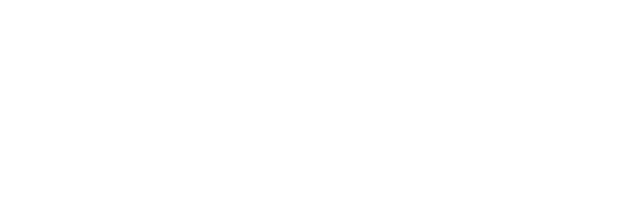
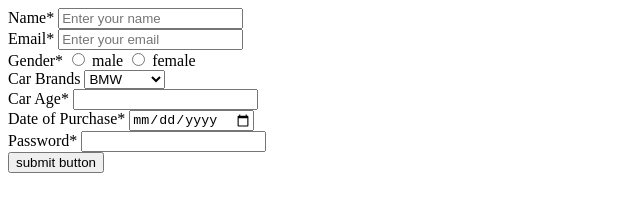
Before and after one commit to acciojob/car-insurance-form-bharathgoud77, a website: page main.html in a window 1280 px wide. Shown: the whole page, without its empty margins (0-640 px from the left). Drawn offline with Linux system fonts and the light colour scheme.

Commit message:
created a submission

```diff
--- a/main.html
+++ b/main.html
@@ -8,6 +8,46 @@
 
 <body>
 	<!-- the entire body must be written by student -->
+	<form method="post">
+		<div>
+			<label for="name">Name*</label>
+		    <input type="text" id="name" class="name" placeholder="Enter your name" required>
+		</div>
+		<div>
+			<label for="email">Email*</label>
+			<input type="email" id="email" class="email" placeholder="Enter your email" required>
+		</div>
+		<div>
+			<label for="gender">Gender*</label>
+			<input type="radio" id="male" class="class" name="gender" required>
+			<label for="male">male</label>
+			<input type="radio" id="female" class="female" name="gender" required>
+			<label for="female">female</label>
+		</div>
+		<div>
+			<label for="car brands">Car Brands</label>
+			<select id="car brands" name="cars">
+			<option>BMW</option>
+			<option>Audi</option>
+			<option>Mercedez</option>
+			</select>
+		</div>
+		<div>
+			<label for=carage>Car Age*</label>
+			<input type="number" id="carage" class="carage" required>
+		</div>
+		<div>
+			<label for="purchase date">Date of Purchase*</label>
+			<input type="date" id="purchase date" class="purchase date" required>
+		</div>
+		<div>
+			<label for="password">Password*</label>
+			<input type="password" class="password" id="password" required>
+		</div>
+		<div>
+			<input type="submit" value="submit button">
+		</div>
+	</form>
     <script type="text/javascript" src="./script.js">
 </script>
 
```
